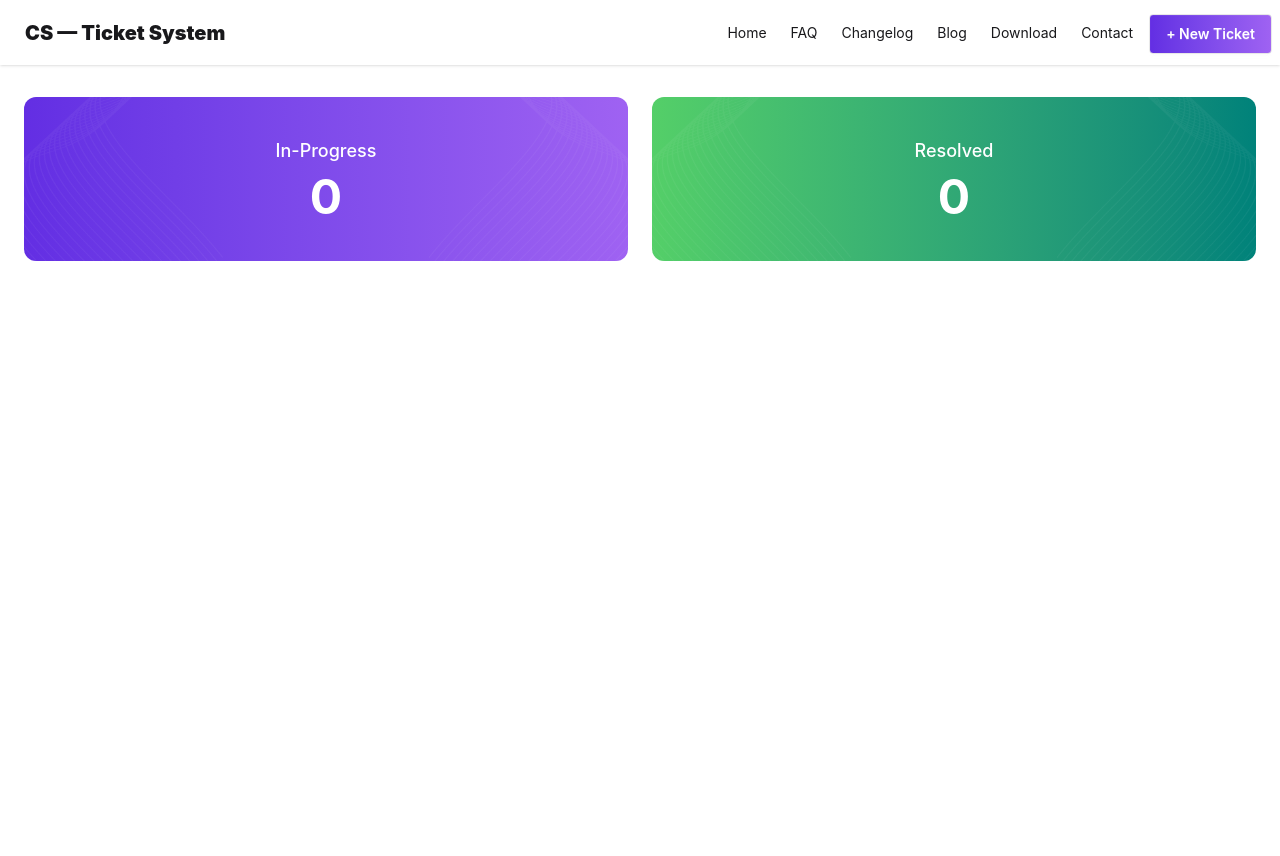
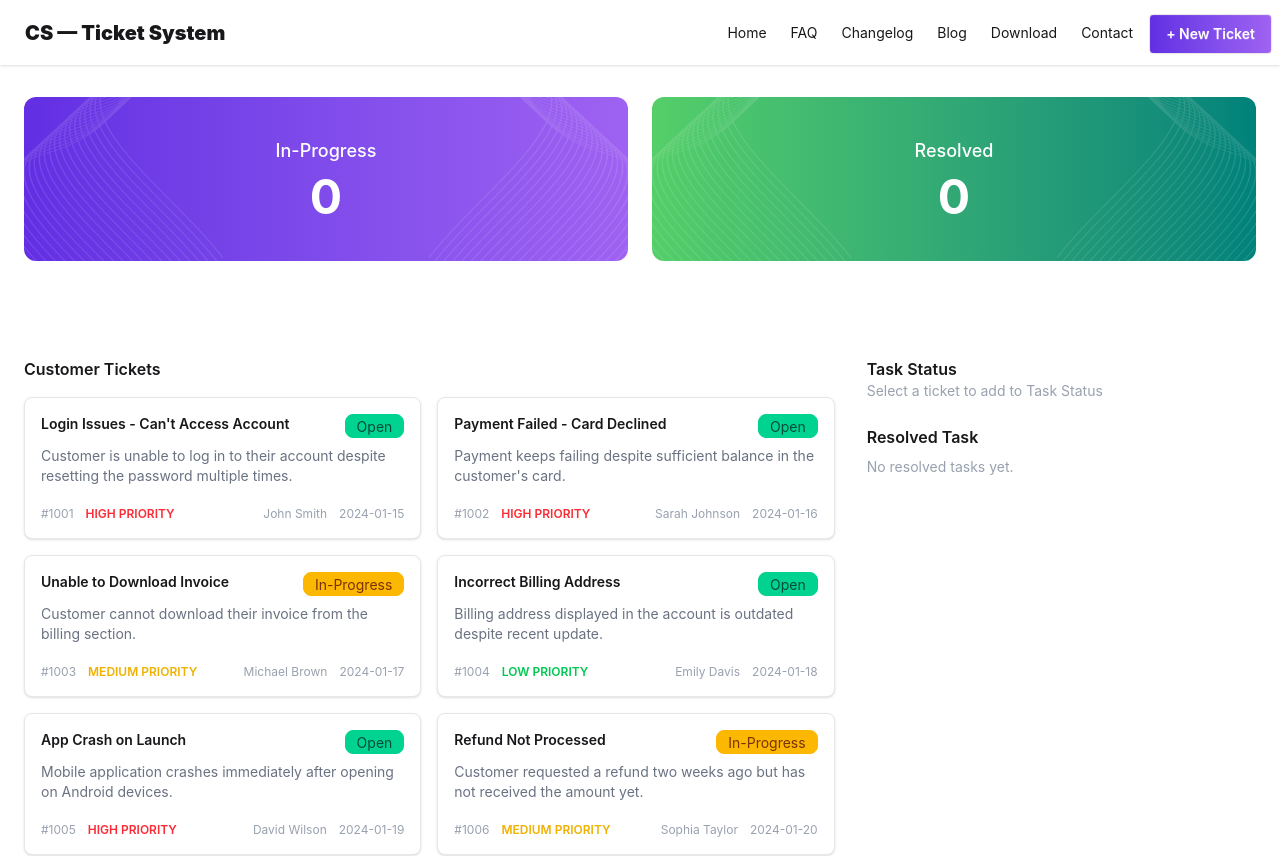
Before and after one commit to md-sazzadul/customer-support-zone, a React (Vite) app: page / in a window 1280 px wide. Shown: the top 856 px of the page. Before the commit the page ends 800 px from the top, so only its background shows below. Built offline with nearby package versions, Linux system fonts and the light colour scheme.

Commit message:
implement ticket cards

```diff
--- a/index.html
+++ b/index.html
@@ -2,7 +2,7 @@
 <html lang="en">
   <head>
     <meta charset="UTF-8" />
-    <link rel="icon" type="image/svg+xml" href="/vite.svg" />
+    <link rel="icon" type="image/svg+xml" href="/src/assets/vector1.png" />
     <meta name="viewport" content="width=device-width, initial-scale=1.0" />
     <title>Customer Support Zone</title>
   </head>
--- a/public/tickets.json
+++ b/public/tickets.json
@@ -5,7 +5,7 @@
     "description": "Customer is unable to log in to their account despite resetting the password multiple times.",
     "customer": "John Smith",
     "priority": "high",
-    "status": "open",
+    "status": "Open",
     "createdAt": "2024-01-15"
   },
   {
@@ -14,7 +14,7 @@
     "description": "Payment keeps failing despite sufficient balance in the customer's card.",
     "customer": "Sarah Johnson",
     "priority": "high",
-    "status": "open",
+    "status": "Open",
     "createdAt": "2024-01-16"
   },
   {
@@ -23,7 +23,7 @@
     "description": "Customer cannot download their invoice from the billing section.",
     "customer": "Michael Brown",
     "priority": "medium",
-    "status": "in-progress",
+    "status": "In-Progress",
     "createdAt": "2024-01-17"
   },
   {
@@ -32,7 +32,7 @@
     "description": "Billing address displayed in the account is outdated despite recent update.",
     "customer": "Emily Davis",
     "priority": "low",
-    "status": "open",
+    "status": "Open",
     "createdAt": "2024-01-18"
   },
   {
@@ -41,7 +41,7 @@
     "description": "Mobile application crashes immediately after opening on Android devices.",
     "customer": "David Wilson",
     "priority": "high",
-    "status": "open",
+    "status": "Open",
     "createdAt": "2024-01-19"
   },
   {
@@ -50,7 +50,7 @@
     "description": "Customer requested a refund two weeks ago but has not received the amount yet.",
     "customer": "Sophia Taylor",
     "priority": "medium",
-    "status": "in-progress",
+    "status": "In-Progress",
     "createdAt": "2024-01-20"
   },
   {
@@ -59,7 +59,7 @@
     "description": "Customer is not receiving 2FA verification codes on their phone.",
     "customer": "James Anderson",
     "priority": "high",
-    "status": "open",
+    "status": "Open",
     "createdAt": "2024-01-21"
   },
   {
@@ -68,7 +68,7 @@
     "description": "Uploading a profile picture results in an 'Upload failed' error.",
     "customer": "Olivia Martinez",
     "priority": "low",
-    "status": "open",
+    "status": "Open",
     "createdAt": "2024-01-22"
   },
   {
@@ -77,7 +77,7 @@
     "description": "Subscription did not renew automatically despite auto-renew being enabled.",
     "customer": "Liam Thomas",
     "priority": "medium",
-    "status": "in-progress",
+    "status": "In-Progress",
     "createdAt": "2024-01-23"
   },
   {
@@ -86,7 +86,7 @@
     "description": "Customer placed an order but did not receive confirmation email.",
     "customer": "Isabella Garcia",
     "priority": "medium",
-    "status": "open",
+    "status": "Open",
     "createdAt": "2024-01-24"
   },
   {
@@ -95,7 +95,7 @@
     "description": "Password reset link expires immediately after clicking.",
     "customer": "William Harris",
     "priority": "high",
-    "status": "open",
+    "status": "Open",
     "createdAt": "2024-01-25"
   },
   {
@@ -104,7 +104,7 @@
     "description": "Dashboard takes more than 10 seconds to load after login.",
     "customer": "Charlotte Clark",
     "priority": "medium",
-    "status": "in-progress",
+    "status": "In-Progress",
     "createdAt": "2024-01-26"
   },
   {
@@ -113,7 +113,7 @@
     "description": "Global search returns empty results even for valid queries.",
     "customer": "Benjamin Lewis",
     "priority": "high",
-    "status": "open",
+    "status": "Open",
     "createdAt": "2024-01-27"
   },
   {
@@ -122,7 +122,7 @@
     "description": "Changes to profile information revert after page refresh.",
     "customer": "Amelia Walker",
     "priority": "low",
-    "status": "open",
+    "status": "Open",
     "createdAt": "2024-01-28"
   },
   {
@@ -131,7 +131,7 @@
     "description": "Customer does not receive any notification emails from the system.",
     "customer": "Daniel Hall",
     "priority": "medium",
-    "status": "in-progress",
+    "status": "In-Progress",
     "createdAt": "2024-01-29"
   }
 ]
--- a/src/App.jsx
+++ b/src/App.jsx
@@ -1,5 +1,15 @@
+import { Suspense } from "react";
 import Banner from "./component/Banner/Banner";
 import Navbar from "./component/Navbar/Navbar";
+import TaskStatus from "./component/TaskStatus/TaskStatus";
+import TicketList from "./component/TicketList/TicketList";
+
+const fetchTickets = async () => {
+  const response = await fetch("/tickets.json");
+  return response.json();
+};
+
+const ticketsPromise = fetchTickets();
 
 function App() {
   return (
@@ -13,6 +23,24 @@ function App() {
             <Banner title="Resolved" count={0} type="resolved" />
           </div>
         </div>
+
+        <div className="max-w-7xl mx-auto p-6">
+          <div className="grid grid-cols-1 lg:grid-cols-3 gap-8">
+            <div className="lg:col-span-2">
+              <Suspense
+                fallback={
+                  <span className="loading loading-dots loading-xl"></span>
+                }
+              >
+                <TicketList ticketsPromise={ticketsPromise} />
+              </Suspense>
+            </div>
+
+            <div>
+              <TaskStatus />
+            </div>
+          </div>
+        </div>
       </div>
     </>
   );
--- a/src/component/Banner/Banner.jsx
+++ b/src/component/Banner/Banner.jsx
@@ -15,13 +15,13 @@ const Banner = ({ title, count, type }) => {
       <img
         src={vector1}
         alt=""
-        className="absolute left-0 top-0 h-full opacity-40 pointer-events-none"
+        className="absolute left-0 top-0 h-full pointer-events-none"
       />
 
       <img
         src={vector2}
         alt=""
-        className="absolute right-0 top-0 h-full opacity-40 pointer-events-none"
+        className="absolute right-0 top-0 h-full pointer-events-none"
       />
 
       {/* Content */}
--- /dev/null
+++ b/src/component/TaskStatus/TaskStatus.jsx
@@ -0,0 +1,17 @@
+const TaskStatus = () => {
+  return (
+    <div>
+      <h2 className="font-semibold">Task Status</h2>
+
+      <p className="text-sm text-gray-400 mb-6">
+        Select a ticket to add to Task Status
+      </p>
+
+      <h3 className="font-semibold mb-2">Resolved Task</h3>
+
+      <p className="text-gray-400 text-sm">No resolved tasks yet.</p>
+    </div>
+  );
+};
+
+export default TaskStatus;
--- /dev/null
+++ b/src/component/TicketCard/TicketCard.jsx
@@ -0,0 +1,43 @@
+const TicketCard = ({ ticket }) => {
+  const statusColor =
+    ticket.status === "Open" ? "badge-success" : "badge-warning";
+
+  const priorityColor =
+    ticket.priority === "high"
+      ? "text-red-500"
+      : ticket.priority === "medium"
+        ? "text-yellow-500"
+        : "text-green-500";
+
+  return (
+    <div className="card bg-base-100 shadow-sm border border-gray-200">
+      <div className="card-body p-4">
+        <div className="flex justify-between items-start">
+          <h3 className="font-semibold text-sm">{ticket.title}</h3>
+
+          <div className={`badge ${statusColor}`}>{ticket.status}</div>
+        </div>
+
+        <p className="text-sm text-gray-500">{ticket.description}</p>
+
+        <div className="flex justify-between items-center mt-3 text-xs">
+          <div className="flex gap-3 items-center">
+            <span className="text-gray-400">#{ticket.id}</span>
+
+            <span className={`font-semibold uppercase ${priorityColor}`}>
+              {ticket.priority} priority
+            </span>
+          </div>
+
+          <div className="flex gap-3 text-gray-400">
+            <span>{ticket.customer}</span>
+
+            <span>{ticket.createdAt}</span>
+          </div>
+        </div>
+      </div>
+    </div>
+  );
+};
+
+export default TicketCard;
--- /dev/null
+++ b/src/component/TicketList/TicketList.jsx
@@ -0,0 +1,20 @@
+import { use } from "react";
+import TicketCard from "../TicketCard/TicketCard";
+
+const TicketList = ({ ticketsPromise }) => {
+  const tickets = use(ticketsPromise);
+
+  return (
+    <div>
+      <h2 className="font-semibold mb-4">Customer Tickets</h2>
+
+      <div className="grid grid-cols-1 md:grid-cols-2 gap-4">
+        {tickets.map((ticket) => (
+          <TicketCard key={ticket.id} ticket={ticket} />
+        ))}
+      </div>
+    </div>
+  );
+};
+
+export default TicketList;
```
